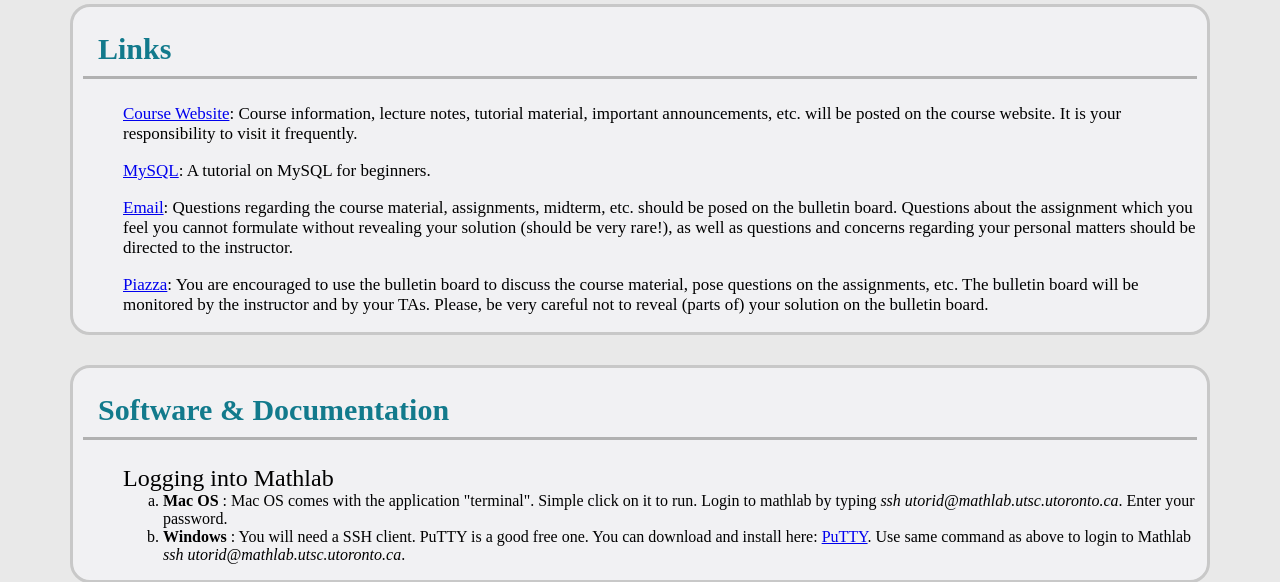
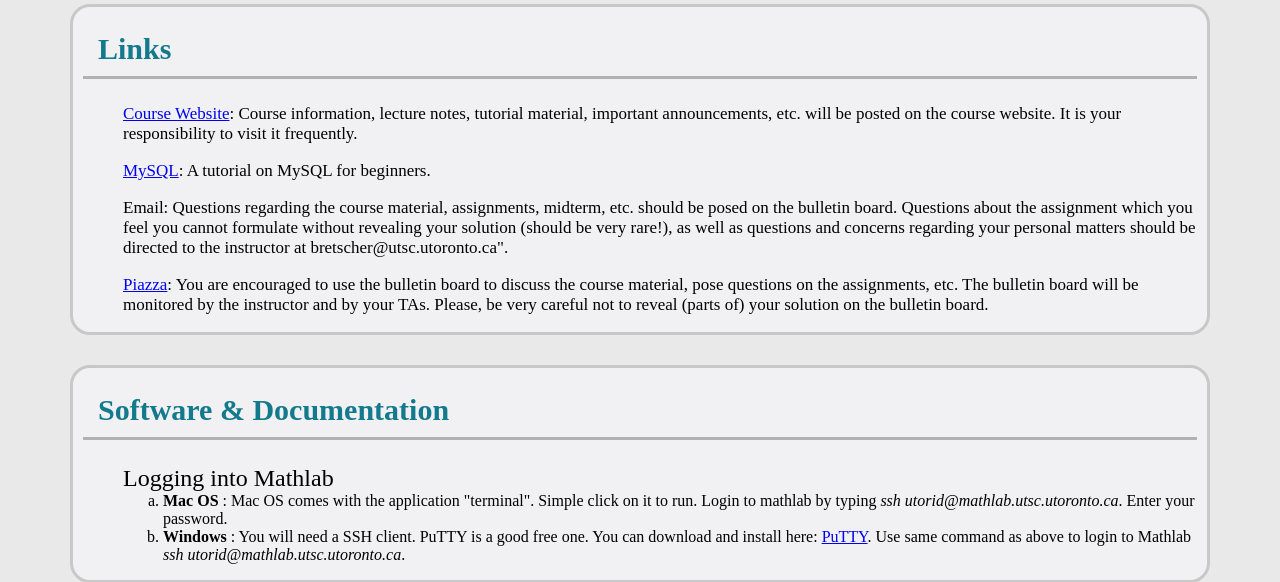
Before and after one commit to soodshru/CSCB20-Website, a Python web app: template templates/resources.html in a window 1280 px wide. Shown: the part 200-782 px from the top of the page. Run offline with Jinja, Linux system fonts and the light colour scheme; the template is opened without the code that fills it, so the values that code supplies are empty.

Commit message:
Update resources.html

```diff
--- a/templates/resources.html
+++ b/templates/resources.html
@@ -27,7 +27,7 @@
 			<ul>
 			<li><p><a href="index.html">Course Website</a>: Course information, lecture notes, tutorial material, important announcements, etc. will be posted on the course website. It is your responsibility to visit it frequently.</p></li>
 			<li><p><a href="http://code.tutsplus.com/tutorials/sql-for-beginners--net-8200"> MySQL</a>: A tutorial on MySQL for beginners.</p></li>
-			<li><p><a href="mailto:bretscher@utsc.utoronto.ca">Email</a>: Questions regarding the course material, assignments, midterm, etc. should be posed on the bulletin board. Questions about the assignment which you feel you cannot formulate without revealing your solution (should be very rare!), as well as questions and concerns regarding your personal matters should be directed to the instructor.</p></li>
+			<li><p>Email: Questions regarding the course material, assignments, midterm, etc. should be posed on the bulletin board. Questions about the assignment which you feel you cannot formulate without revealing your solution (should be very rare!), as well as questions and concerns regarding your personal matters should be directed to the instructor at bretscher@utsc.utoronto.ca".</p></li>
 			<li><p><a href="https://piazza.com/utoronto.ca/winter2017/cscb20">Piazza</a>: You are encouraged to use the bulletin board to discuss the course material, pose questions on the assignments, etc. The bulletin board will be monitored by the instructor and by your TAs. Please, be very careful not to reveal (parts of) your solution on the bulletin board.</p></li>
 			</ul>
 		</section>
@@ -43,7 +43,7 @@
 			<li><font size = "5"> Logging into Mathlab </font> </li>
 			<ol type = "a">
 				<li> <b> Mac OS </b>: Mac OS comes with the application "terminal". Simple click on it to run. Login to mathlab by typing <i> ssh utorid@mathlab.utsc.utoronto.ca</i>. Enter your password.</li>
-				<li> <b> Windows </b>: You will need a SSH client. PuTTY is a good free one. You can download and install here:  <a href="http://www.putty.org/">PuTTY</a>. Use same command as above to login to Mathlab <i> ssh utorid@mathlab.utsc.utoronto.ca</i>. </li>
+				<li> <b> Windows </b>: You will need a SSH client. PuTTY is a good free one. You can download and install here:  <a href="http://www.putty.org/">PuTTY</a>. Use same command as above to login to Mathlab <i>ssh utorid@mathlab.utsc.utoronto.ca</i>. </li>
 			</ol>
 			</ul>
 		</section>
```
